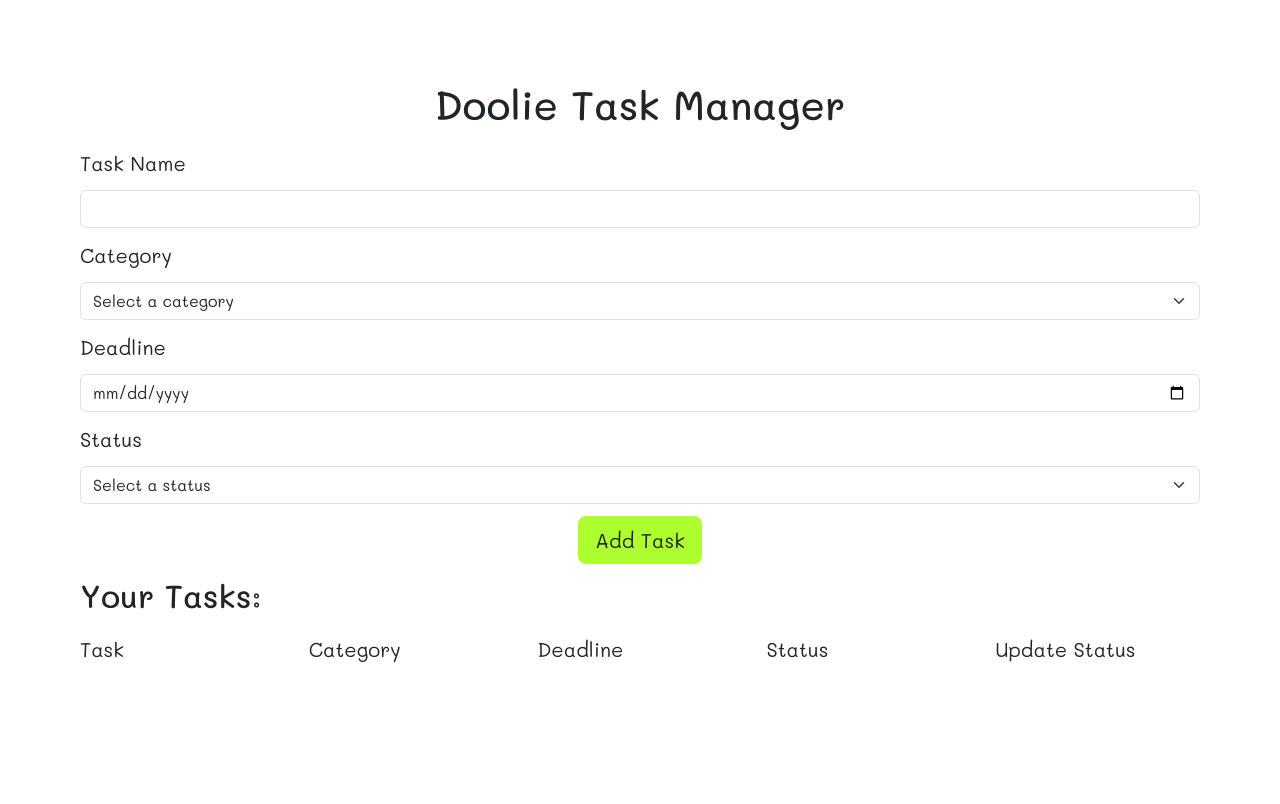
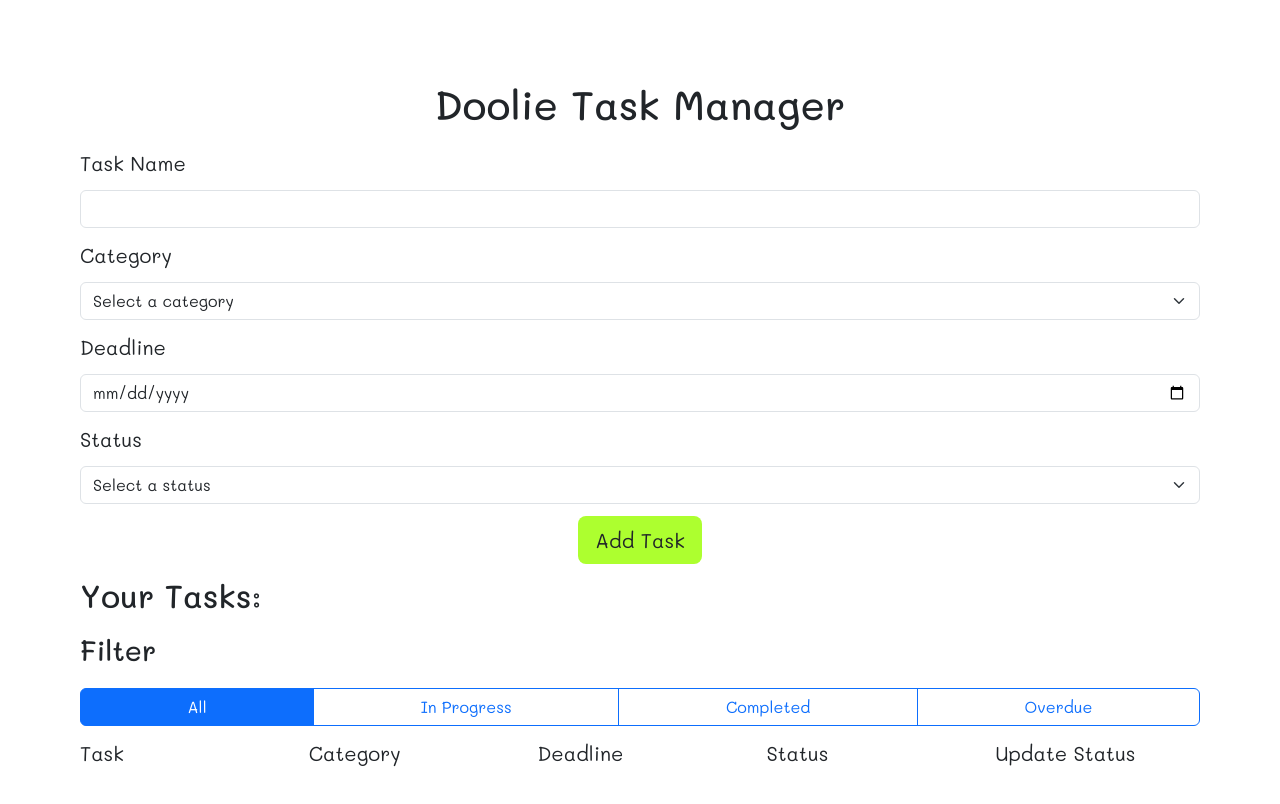
Before and after one commit to magali-la/doolie-app, a plain HTML site: page index.html in a window 1280 px wide. Drawn offline with nearby package versions, Linux system fonts and the light colour scheme.

Commit message:
(task 4): add filter button group structure in index.html

```diff
--- a/index.html
+++ b/index.html
@@ -33,6 +33,20 @@
     </select>
     <button id="addTaskButton" class="btn btn-lg">Add Task</button>
     <h2>Your Tasks:</h2>
+    <h3>Filter</h3>
+    <div class="btn-group">
+        <input type="radio" class="btn-check" name="btnradio" id="allFilter" autocomplete="off" checked>
+        <label class="btn btn-outline-primary" for="allFilter">All</label>
+
+        <input type="radio" class="btn-check" name="btnradio" id="progressFilter" autocomplete="off">
+        <label class="btn btn-outline-primary" for="progressFilter">In Progress</label>
+
+        <input type="radio" class="btn-check" name="btnradio" id="completeFilter" autocomplete="off">
+        <label class="btn btn-outline-primary" for="completeFilter">Completed</label>
+
+        <input type="radio" class="btn-check" name="btnradio" id="overdueFilter" autocomplete="off">
+        <label class="btn btn-outline-primary" for="overdueFilter">Overdue</label>
+    </div>
     <div class="row">
         <div class="col"><p>Task</p></div>
         <div class="col"><p>Category</p></div>
```
